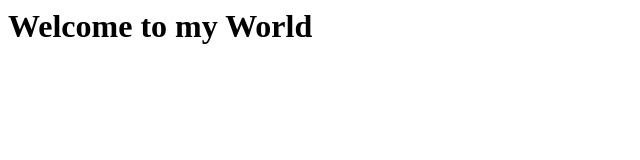
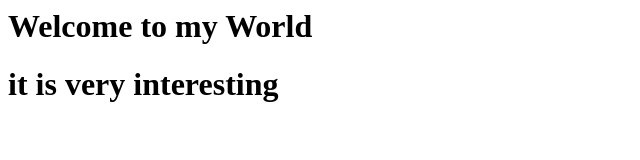
Before and after one commit to feyikemi30/web-server, a plain HTML site: page index2.html in a window 1280 px wide. Shown: the whole page, without its empty margins (0-640 px from the left). Drawn offline with Linux system fonts and the light colour scheme.

Commit message:
new message

```diff
--- a/index2.html
+++ b/index2.html
@@ -3,5 +3,6 @@
 </head>
 <body>
  <h1>Welcome to my World<h1>
+   <h1>it is very interesting<h1>
 </body>
 </html>
```
